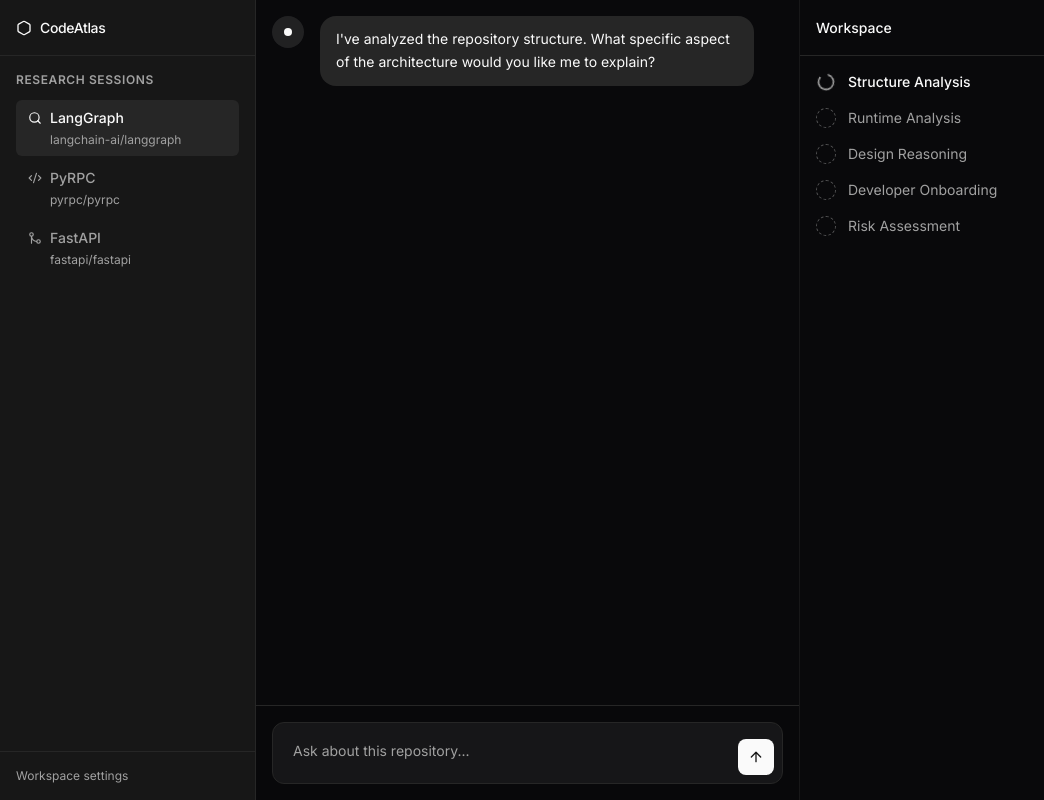
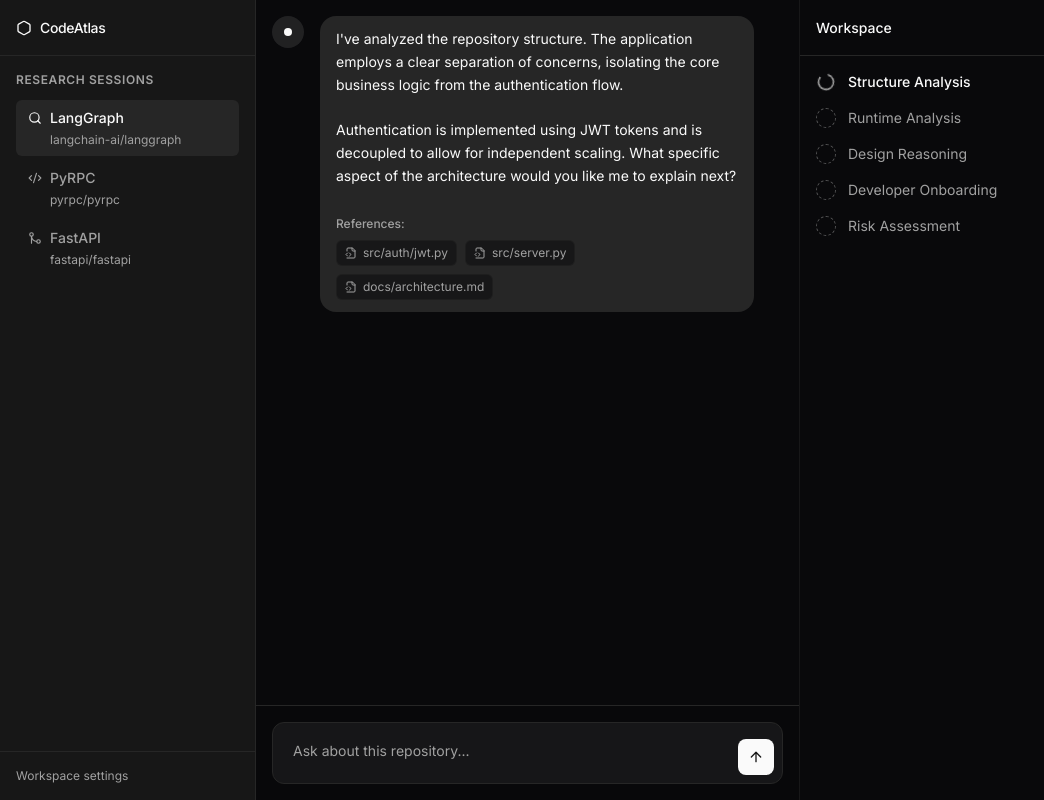
Before and after one commit to Atnatewoss/codeatlas, a Next.js app in the folder apps/web/: page / in a window 1280 px wide. Both pictures are taken after a click on the button "Start Research". Shown: the whole page, without its empty margins (0-1044 px from the left). Built offline with nearby package versions, Linux system fonts and the light colour scheme.

Commit message:
feat(chat): support inline file citations within chat messages

```diff
--- a/apps/web/src/components/chat/chat-panel.tsx
+++ b/apps/web/src/components/chat/chat-panel.tsx
@@ -9,7 +9,8 @@
     {
       id: "1",
       role: "assistant",
-      content: "I've analyzed the repository structure. What specific aspect of the architecture would you like me to explain?"
+      content: "I've analyzed the repository structure. The application employs a clear separation of concerns, isolating the core business logic from the authentication flow.\n\nAuthentication is implemented using JWT tokens and is decoupled to allow for independent scaling. What specific aspect of the architecture would you like me to explain next?",
+      citations: ["src/auth/jwt.py", "src/server.py", "docs/architecture.md"]
     }
   ])
 
@@ -17,7 +18,7 @@
     <div className="flex-1 flex flex-col h-full">
       <div className="flex-1 overflow-y-auto p-4 space-y-6">
         {messages.map((msg) => (
-          <MessageComponent key={msg.id} role={msg.role as any} content={msg.content} />
+          <MessageComponent key={msg.id} role={msg.role as any} content={msg.content} citations={msg.citations} />
         ))}
       </div>
       <div className="p-4 border-t bg-background/95 backdrop-blur supports-[backdrop-filter]:bg-background/60">
--- a/apps/web/src/components/chat/message.tsx
+++ b/apps/web/src/components/chat/message.tsx
@@ -1,6 +1,7 @@
 import { cn } from "@/lib/utils"
+import { FileCode2 } from "lucide-react"
 
-export function MessageComponent({ role, content }: { role: "user" | "assistant", content: string }) {
+export function MessageComponent({ role, content, citations }: { role: "user" | "assistant", content: string, citations?: string[] }) {
   return (
     <div className={cn(
       "flex w-full max-w-3xl mx-auto space-x-4",
@@ -18,7 +19,21 @@
           ? "bg-primary text-primary-foreground"
           : "bg-muted"
       )}>
-        {content}
+        <div className="whitespace-pre-wrap">{content}</div>
+
+        {citations && citations.length > 0 && (
+          <div className="mt-4 pt-3 border-t border-border/50">
+            <div className="text-xs text-muted-foreground font-medium mb-2">References:</div>
+            <div className="flex flex-wrap gap-2">
+              {citations.map((citation, i) => (
+                <div key={i} className="flex items-center gap-1.5 px-2 py-1 rounded-md bg-background/50 border border-border/50 text-xs text-muted-foreground cursor-pointer hover:bg-background hover:text-foreground transition-colors">
+                  <FileCode2 className="w-3 h-3" />
+                  {citation}
+                </div>
+              ))}
+            </div>
+          </div>
+        )}
       </div>
     </div>
   )
```
